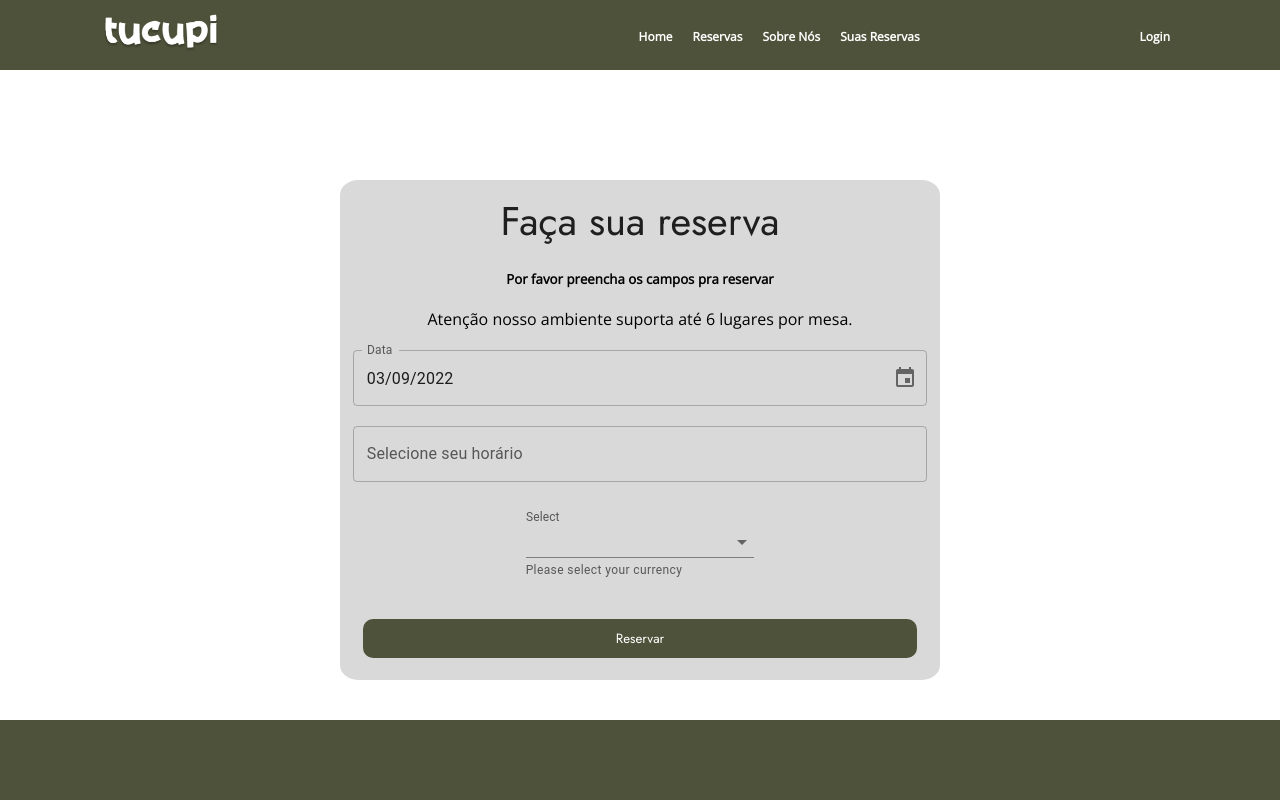
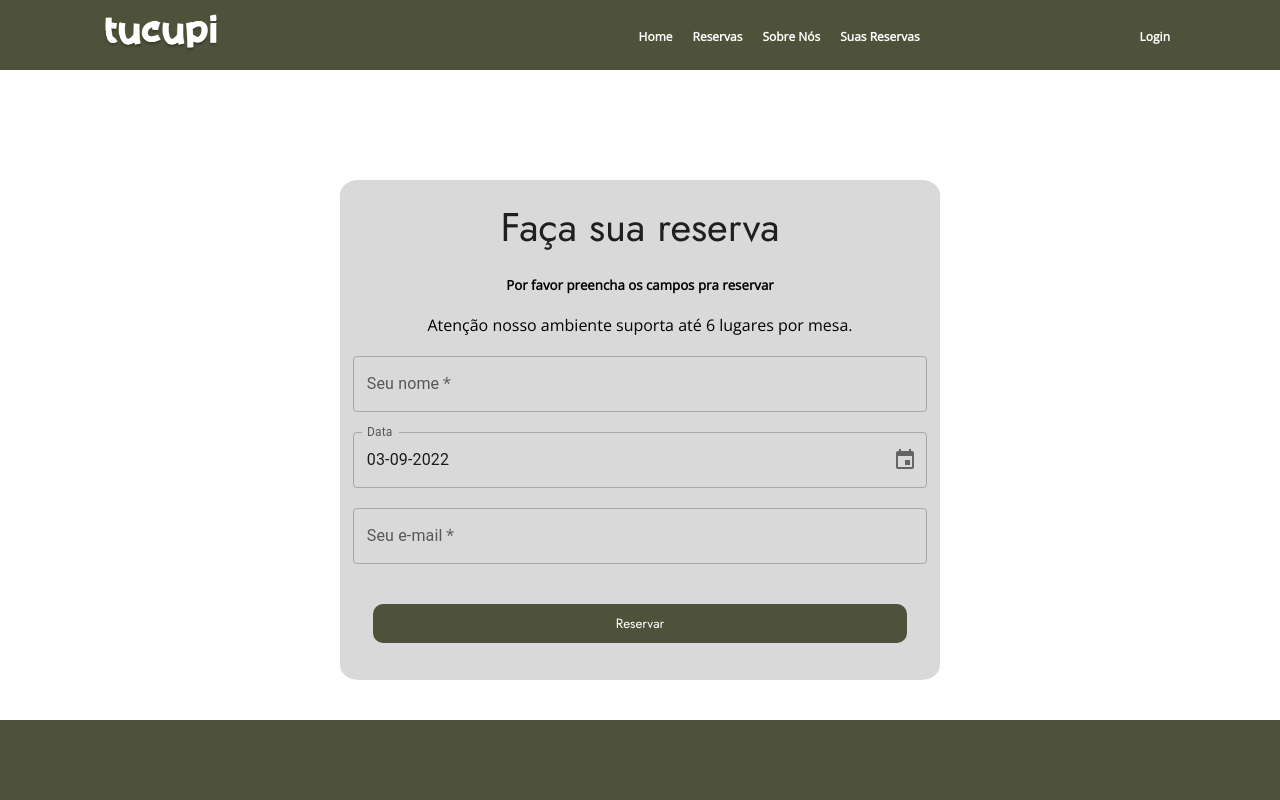
Before and after one commit to brendatondin/restauranteTucupi, a React (Vite) app: page /reservas in a window 1280 px wide. Shown: the top 800 px of the page. Built offline with nearby package versions, Linux system fonts and the light colour scheme; a web font is replaced by a local one.

Commit message:
alterações da pull

```diff
--- a/src/components/DataCalendar/index.jsx
+++ b/src/components/DataCalendar/index.jsx
@@ -1,19 +1,9 @@
 import * as React from "react";
 import dayjs from "dayjs";
-import TextField from "@mui/material/TextField";
-import Stack from "@mui/material/Stack";
-import { AdapterDayjs } from "@mui/x-date-pickers/AdapterDayjs";
-import { LocalizationProvider } from "@mui/x-date-pickers/LocalizationProvider";
-import { DesktopDatePicker } from '@mui/x-date-pickers/DesktopDatePicker';
 
 
-export default function ResponsiveDatePickers() {
-  const [value, setValue] = React.useState(dayjs());
 
-  const handleChange = (newValue) => {
-    setValue(newValue);
-    console.log(value)
-  };
+export default function ResponsiveDatePickers({handleChange}) {
 
   return (
     <LocalizationProvider dateAdapter={AdapterDayjs}>
@@ -21,7 +11,6 @@ export default function ResponsiveDatePickers() {
         <DesktopDatePicker
           label="Data"
           inputFormat="DD/MM/YYYY"
-          value={value}
           onChange={handleChange}
           renderInput={(params) => <TextField {...params} />}
         />
--- a/src/components/DropDown/index.jsx
+++ b/src/components/DropDown/index.jsx
@@ -50,10 +50,10 @@ export default function SelectTextFields() {
         <TextField
           id="standard-select-currency"
           select
-          label="Select"
+          label="Lugares"
           value={currency}
           onChange={handleChange}
-          helperText="Please select your currency"
+          helperText="Selecione a quantidade de lugares"
           variant="standard"
         >
           {Quantidade.map((option) => (
--- a/src/pages/Reservas/index.jsx
+++ b/src/pages/Reservas/index.jsx
@@ -1,7 +1,6 @@
 import React, { useState } from "react";
 import { ThemeProvider } from "@mui/material";
 import SelectTextFields from "../../components/DropDown";
-import ResponsiveDatePickers from "../../components/DataCalendar";
 import BasicTimePicker from "../../components/HoraSelect";
 import { theme } from "../../styles/variaveis";
 import {
@@ -10,22 +9,51 @@ import {
   ContainerForm,
   Text,
 } from "../../styles/globalStyles";
-import { getReservasCliente } from "../../services/api";
+import {  postReservas } from "../../services/api";
+import TextField from "@mui/material/TextField";
+import Stack from "@mui/material/Stack";
+import { LocalizationProvider } from "@mui/x-date-pickers/LocalizationProvider";
+import { DesktopDatePicker } from '@mui/x-date-pickers/DesktopDatePicker';
+import { AdapterDayjs } from "@mui/x-date-pickers/AdapterDayjs";
+import dayjs from "dayjs";
 
 const Reservas = () => {
+  const [dados, setDados] = useState({});
+  const [valueData, setValueData] = React.useState(dayjs());
 
-  const [dados, setDados]= useState([])
+  const [valores, setValores] = useState({
+    nomeCliente: "",
+    data: `${valueData.$D}`,
+    hora: "",
+    lugares: "",
+    mesa: "",
+    email: "",
+  });
 
-    async function requisicao() {
-      const response = await getReservasCliente("primeirohenry@gmail.com")
-      setDados(response)
-    }
+  async function requisicao() {
+    const response = await postReservas(valores);
+    setDados(response);
+  }
 
-    function onClickButton (e) {
-      e.preventDefault();
-      requisicao(getReservasCliente)
-      console.log(dados)
+  function onClickButton(e) {
+    e.preventDefault();
+    requisicao(postReservas);
+    console.log(dados);
   }
+
+  function handleChange(target, key) {
+    const value = target.value;
+    setValores({ ...valores, [key]: value });
+    console.log(valores);
+  }
+
+  const handleChangeData = (newValue) => {
+    setValueData(newValue);
+    setValores({
+      ...valores, data: `${valueData.$D}/${valueData.$M}/${valueData.$y}`
+    })
+    console.log(valueData);
+  };
 
   return (
     <ContainerPageLogin>
@@ -34,9 +62,43 @@ const Reservas = () => {
         <h5>Por favor preencha os campos pra reservar</h5>
         <p>Atenção nosso ambiente suporta até 6 lugares por mesa.</p>
         <ThemeProvider theme={theme}>
-          <ResponsiveDatePickers />
-          <BasicTimePicker />
-          <SelectTextFields />
+          <TextField
+            required
+            id="outlined-required"
+            label="Seu nome"
+            defaultValue=""
+            onChange={({ target }) => handleChange(target, "nomeCliente")}
+          />
+
+          <LocalizationProvider dateAdapter={AdapterDayjs}>
+            <Stack spacing={3}>
+              <DesktopDatePicker
+                label="Data"
+                defaultValue=""
+                inputFormat="DD-MM-YYYY"
+                value={valueData}
+                onChange={
+                  handleChangeData
+                }
+
+                renderInput={(params) => <TextField {...params} />}
+              />
+            </Stack>
+          </LocalizationProvider>
+
+          {/* <BasicTimePicker
+            onChange={({ target }) => handleChange(target, "hora")}
+          /> */}
+          {/* <SelectTextFields
+            onChange={({ target }) => handleChange(target, "lugares")}
+          /> */}
+          <TextField
+            required
+            id="outlined-required"
+            label="Seu e-mail"
+            defaultValue=""
+            onChange={({ target }) => handleChange(target, "email")}
+          />
         </ThemeProvider>
         <BtnPadrao onClick={onClickButton}>Reservar</BtnPadrao>
       </ContainerForm>
--- a/src/styles/globalStyles.js
+++ b/src/styles/globalStyles.js
@@ -20,7 +20,7 @@ body,html{
 export const BtnPadrao = styled.button`
   background-color: #4f523a;
   padding: 10px 50px;
-  margin: 10px;
+  margin: 20px;
   cursor: pointer;
   box-shadow: (0px 4px 4px rgba(5, 5, 5, 0.5));
   border-radius: 10px;
```
